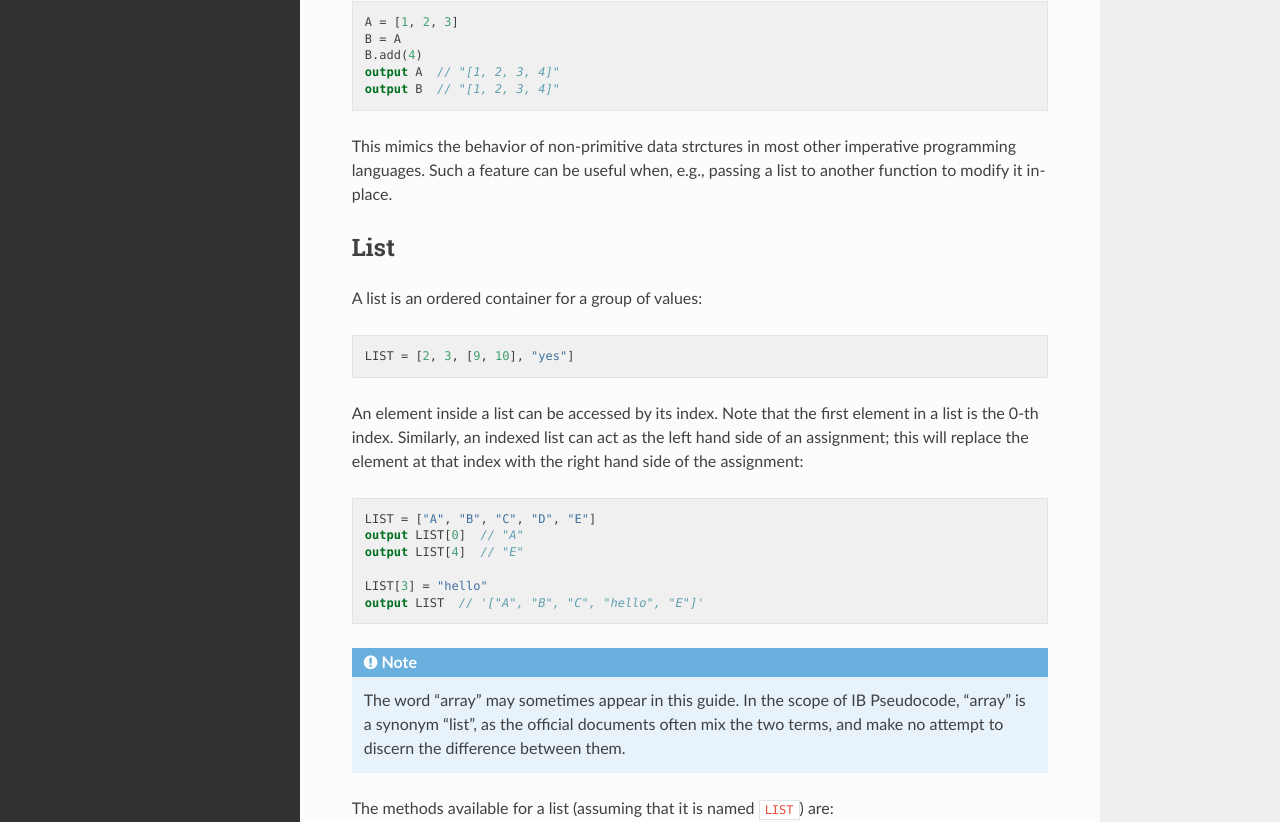
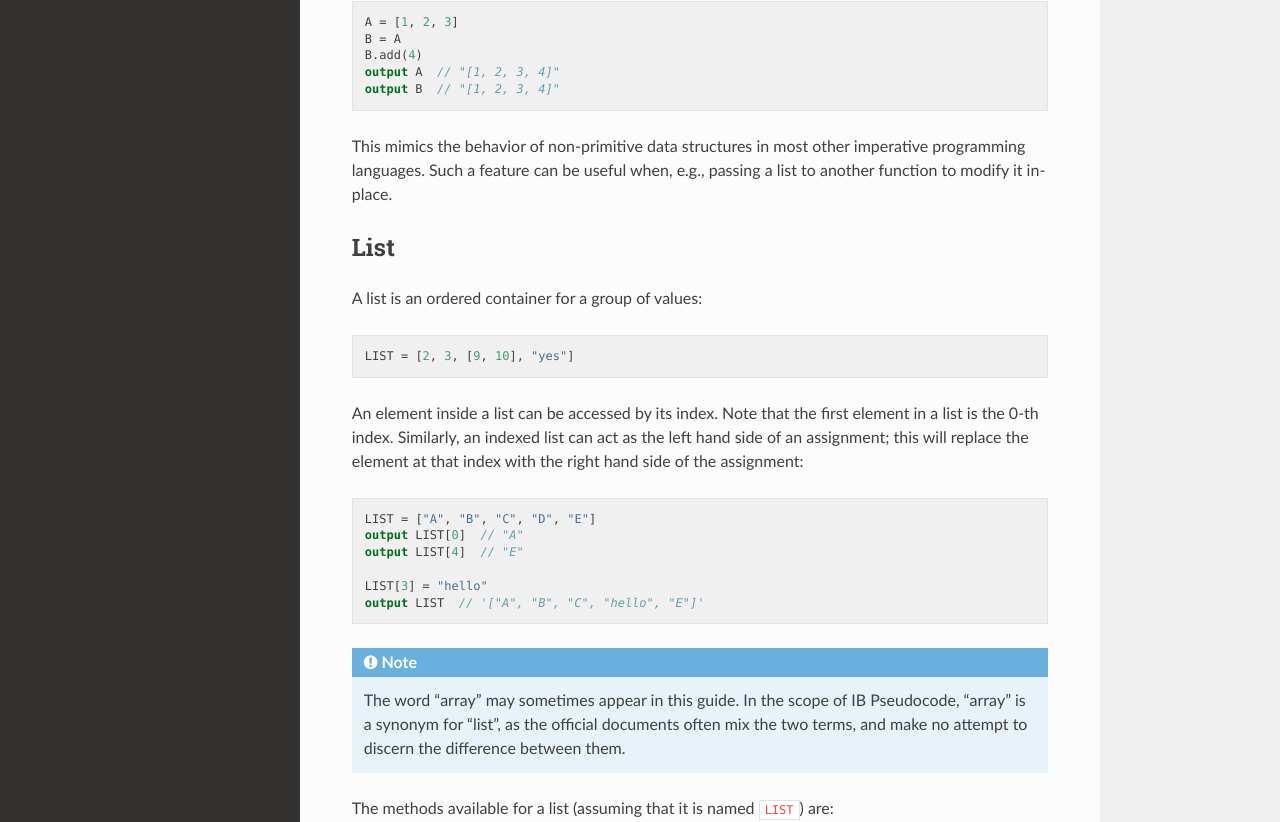
Before and after one commit to linxuanm/donkey, a Sphinx documentation site: the page built from docs/tutorials/complex.rst, in a window 1280 px wide and 1400 px high. Shown: the part 497-1319 px from the top of the window. Built offline with Sphinx 7.4.7 and the Read the Docs theme 2.0.0, drawn with Linux system fonts in a browser that asks for light colours.

Commit message:
docs stuff

```diff
--- a/docs/tutorials/complex.rst
+++ b/docs/tutorials/complex.rst
@@ -19,7 +19,7 @@ One key distinction between compound data types and simple data types is that th
     output A  // "[1, 2, 3, 4]"
     output B  // "[1, 2, 3, 4]"
 
-This mimics the behavior of non-primitive data strctures in most other imperative programming languages. Such a feature can be useful when, e.g., passing a list to another function to modify it in-place.
+This mimics the behavior of non-primitive data structures in most other imperative programming languages. Such a feature can be useful when, e.g., passing a list to another function to modify it in-place.
 
 List
 ----
@@ -39,7 +39,7 @@ An element inside a list can be accessed by its index. Note that the first eleme
 
 .. note::
 
-    The word "array" may sometimes appear in this guide. In the scope of IB Pseudocode, "array" is a synonym "list", as the official documents often mix the two terms, and make no attempt to discern the difference between them.
+    The word "array" may sometimes appear in this guide. In the scope of IB Pseudocode, "array" is a synonym for "list", as the official documents often mix the two terms, and make no attempt to discern the difference between them.
 
 The methods available for a list (assuming that it is named :code:`LIST`) are:
 
```
